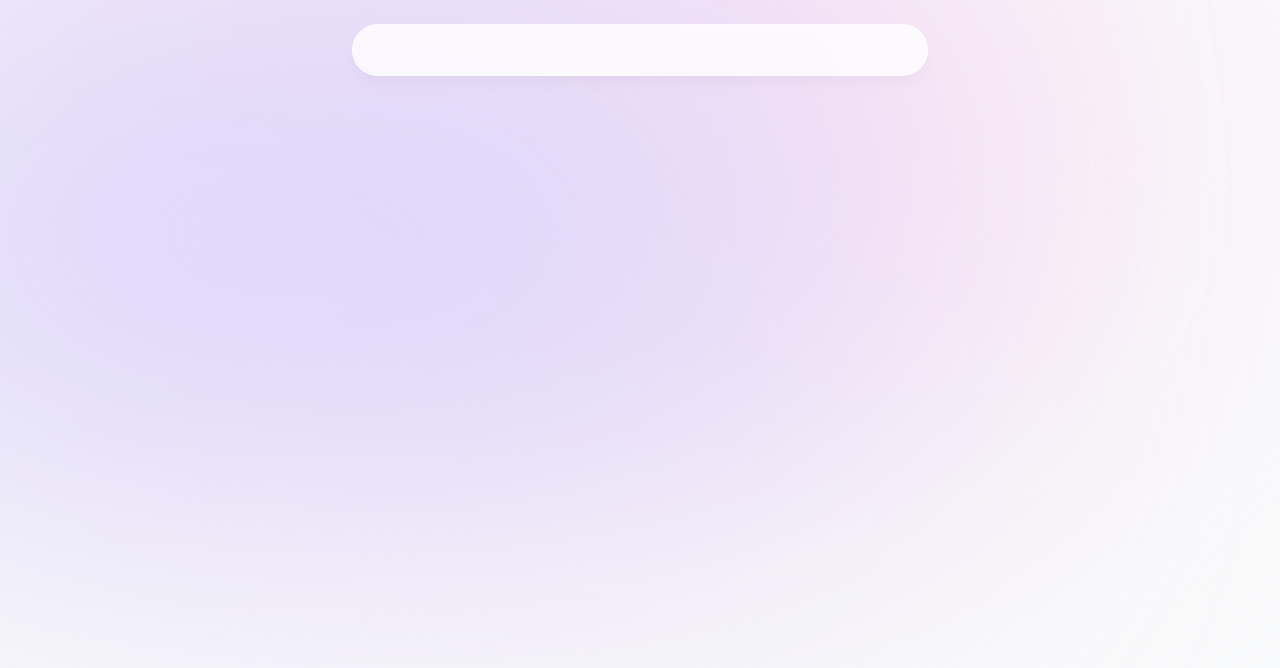
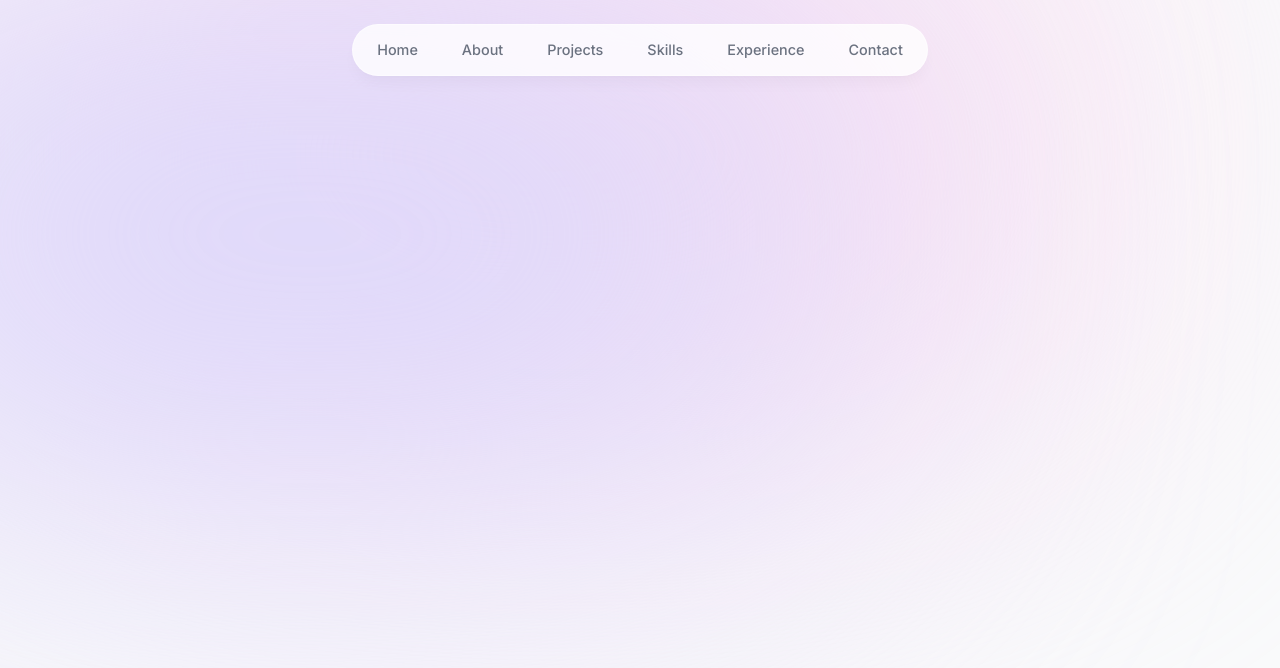
Before and after one commit to snehar27/portfolio, a Next.js app: page / in a window 1280 px wide. Shown: the top 668 px of the page. Built offline with nearby package versions, Linux system fonts and the light colour scheme.

Commit message:
implemented navbar labels

```diff
--- a/components/header.tsx
+++ b/components/header.tsx
@@ -2,6 +2,8 @@
 
 import React from 'react'
 import { motion } from "framer-motion"
+import { links } from "@/lib/data"
+import Link from 'next/link'
 
 export default function Header() {
   return (
@@ -10,9 +12,30 @@
        border-white border-opacity-40 bg-white bg-opacity-80 shadow-lg
         shadow-black/[0.03] backdrop-blue-[0.5rem] sm:top-6 sm:h-[3.25rem]
         sm:w-[36rem] sm:rounded-full'
-        initial={{ y: -10000, x: "-50%", opacity: 0 }}
+        initial={{ y: -100, x: "-50%", opacity: 0 }}
         animate={{ y: 0, x: "-50%", opacity: 1 }}
       ></motion.div>
+
+      <nav className='flex fixed top-[0.15rem] left-1/2 h-12 -translate-x-1/2 py-2
+      sm:top-[1.7rem] sm:h-[initial] sm:py-0'>
+        <ul className='flex w-[22rem] flex-wrap items-center justify-center
+        gap-y-1 text-[0.9rem] font-medium text-gray-500 sm:w-[initial]
+        sm:flex-nowrap sm:gap-5'>
+          {
+            links.map((link) => (
+              <motion.li className="h-3/4 flex items-center justify-center"
+                key={link.hash}
+                initial={{ y: -100, opacity: 0 }}
+                animate={{ y: 0, opacity: 1 }}>
+                <Link className='flex w-full items-center justify-center px-3
+                py-3 hover:text-gray-950 transition' href={link.hash}>
+                  {link.name}
+                </Link>
+              </motion.li>
+            ))
+          }
+        </ul>
+      </nav>
     </header>
   )
 }
--- a/lib/data.ts
+++ b/lib/data.ts
@@ -3,8 +3,8 @@
 import { FaReact } from "react-icons/fa";
 import { LuGraduationCap } from "react-icons/lu";
 import corpcommentImg from "@/public/corpcomment.png";
-import rmtdevImg from "@/public/rmtdev.png";
-import wordanalyticsImg from "@/public/wordanalytics.png";
+// import rmtdevImg from "@/public/rmtdev.png";
+// import wordanalyticsImg from "@/public/wordanalytics.png";
 
 export const links = [
   {
@@ -73,14 +73,14 @@
     description:
       "Job board for remote developer jobs. I was the front-end developer. It has features like filtering, sorting and pagination.",
     tags: ["React", "TypeScript", "Next.js", "Tailwind", "Redux"],
-    imageUrl: rmtdevImg,
+    imageUrl: corpcommentImg,
   },
   {
     title: "Word Analytics",
     description:
       "A public web app for quick analytics on text. It shows word count, character count and social media post limits.",
     tags: ["React", "Next.js", "SQL", "Tailwind", "Framer"],
-    imageUrl: wordanalyticsImg,
+    imageUrl: corpcommentImg,
   },
 ] as const;
 
```
